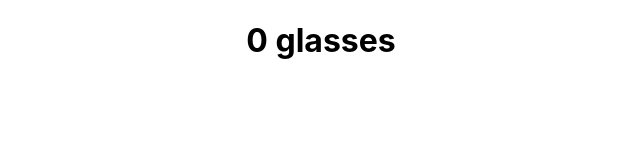
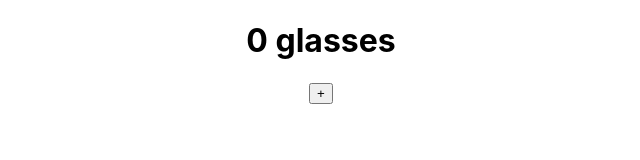
Before and after one commit to blee2125/health-tracker-dashboard, a React (Create React App) app: page / in a window 1280 px wide. Shown: the top 160 px of the page, without its empty margins (319-959 px from the left). Built offline with nearby package versions, Linux system fonts and the light colour scheme.

Commit message:
add buttons to add/remove water

```diff
--- a/src/App.js
+++ b/src/App.js
@@ -4,7 +4,7 @@ import Water from './components/Water/Water';
 function App() {
   return (
     <div className="App">
-      <Water waterAmount="0" />
+      <Water />
     </div>
   );
 }
--- /dev/null
+++ b/src/components/Water/AddWater.js
@@ -0,0 +1,12 @@
+import React from 'react';
+
+export const AddWater = (props) => {
+
+
+  return (
+    <button onClick={() =>
+        props.sign === "+" ? props.updateCount(1) : props.updateCount(-1)} >
+        {props.sign}
+    </button>
+  );
+}
--- a/src/components/Water/Water.js
+++ b/src/components/Water/Water.js
@@ -1,9 +1,31 @@
 import React from "react";
+
+import { AddWater } from "./AddWater";
 
 export default class Water extends React.Component {
 
+  constructor(props) {
+    super(props);
+    this.state = {
+      glasses: 0
+    }
+  }
+
+  handleCount(value) {
+    this.setState((prevState) => ({ glasses: prevState.glasses + value }));
+  }
+
+
     render() {
-      const { waterAmount } = this.props;
-      return <h1>{ waterAmount } glasses</h1>;
+      return (
+      <div>
+        <h1>{ this.state.glasses } glasses</h1>
+        <AddWater sign="+" glasses={this.state.glasses} updateCount={this.handleCount.bind(this)} />
+        {
+          this.state.glasses > 0 &&
+          <AddWater sign="-" glasses={this.state.glasses} updateCount={this.handleCount.bind(this)} />
+        }
+      </div>
+      )
     }
 }
```
